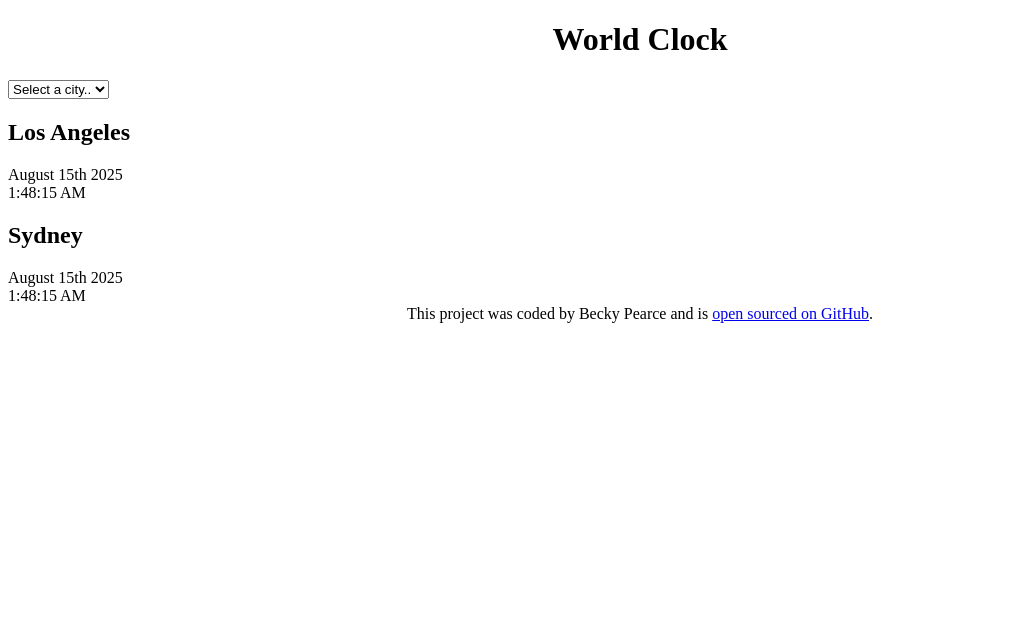
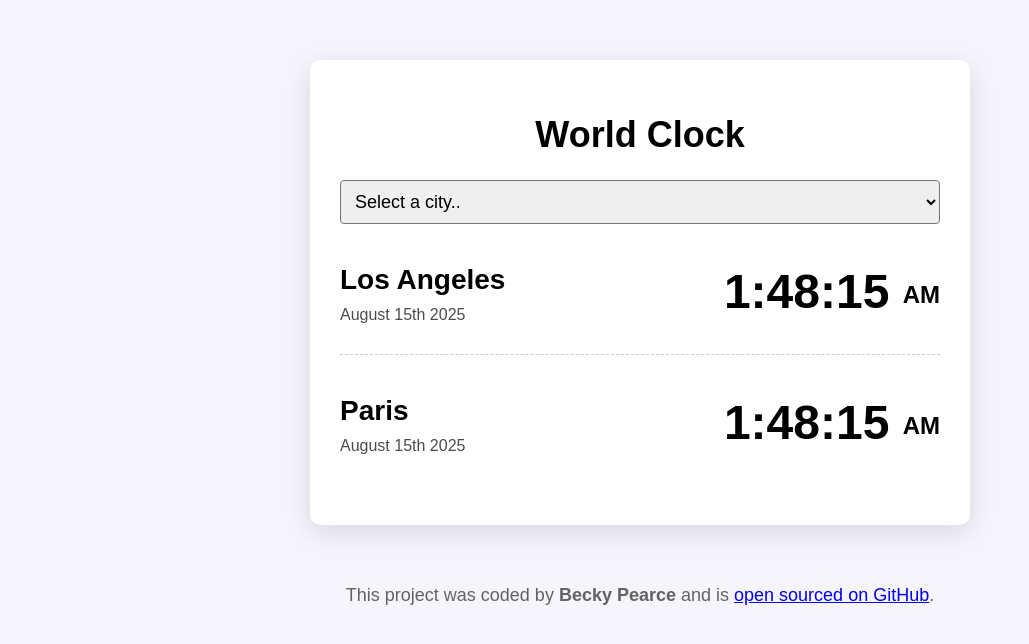
Before and after one commit to BexCdz/world-clock, a plain HTML site: page index.html in a window 1280 px wide. Shown: the whole page, without its empty margins (0-1029 px from the left). Drawn offline with Linux system fonts and the light colour scheme.

Commit message:
Styled the project with CSS

```diff
--- a/css/style.css
+++ b/css/style.css
@@ -1,6 +1,60 @@
+body {
+  background-color: #f6f5fc;
+  font-family: sans-serif;
+}
+
+.container {
+  max-width: 600px;
+  margin: 60px auto;
+  background-color: white;
+  padding: 30px;
+  box-shadow: rgba(100, 100, 111, 0.2) 0px 7px 29px 0px;
+  border-radius: 10px;
+}
+
+.city {
+  display: flex;
+  margin: 10px 0;
+  justify-content: space-between;
+  padding: 30px 0;
+  border-bottom: 1px dashed rgba(0, 0, 0, 0.2);
+}
+
+.city:last-child {
+  border: none;
+}
+
+h2 {
+  margin: 0 0 10px;
+  font-size: 28px;
+}
+.date {
+  opacity: 0.7;
+}
+.time {
+  font-size: 48px;
+  font-weight: bold;
+}
+
+.time small {
+  font-size: 24px;
+  vertical-align: middle;
+  line-height: 36px;
+}
+select {
+  display: block;
+  width: 100%;
+  font-size: 18px;
+  border-radius: 4px;
+  padding: 10px;
+}
 h1 {
   text-align: center;
+  font-family: sans-serif;
+  font-size: 36px;
 }
 footer {
   text-align: center;
+  font-size: 18px;
+  color: rgba(0, 0, 0, 0.6);
 }
--- a/index.html
+++ b/index.html
@@ -17,18 +17,22 @@
       </select>
 
       <div class="city">
-        <h2>Los Angeles</h2>
-        <div class="date">August 15th 2025</div>
-        <div class="time">1:48:15 AM</div>
+        <div>
+          <h2>Los Angeles</h2>
+          <div class="date">August 15th 2025</div>
+        </div>
+        <div class="time">1:48:15 <small>AM</small></div>
       </div>
       <div class="city">
-        <h2>Sydney</h2>
-        <div class="date">August 15th 2025</div>
-        <div class="time">1:48:15 AM</div>
+        <div>
+          <h2>Paris</h2>
+          <div class="date">August 15th 2025</div>
+        </div>
+        <div class="time">1:48:15 <small>AM</small></div>
       </div>
     </div>
     <footer>
-      This project was coded by Becky Pearce and is
+      This project was coded by <strong>Becky Pearce</strong> and is
       <a href="https://github.com/BexCdz/world-clock" target="_blank">
         open sourced on GitHub</a
       >.
```
